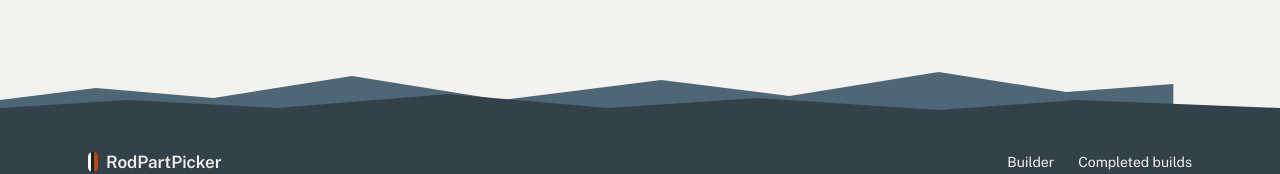
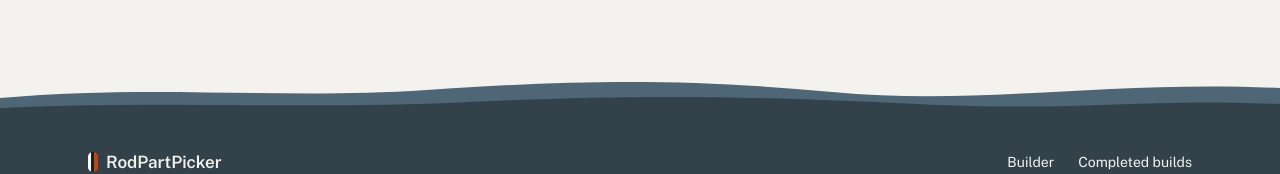
Before and after one commit to Alchabom/RodPartPicker, a React (Vite) app: page /builds in a window 1280 px wide. Shown: the part 557-731 px from the top of the page. Built offline with nearby package versions, Linux system fonts and the light colour scheme; no server answers.

Commit message:
fix(web): smooth footer ridge to full width and let the hero fill tall screens
Co-Authored-By: Claude Opus 5.5 <noreply@anthropic.com>

```diff
--- a/src/components/shop/SiteFooter.tsx
+++ b/src/components/shop/SiteFooter.tsx
@@ -14,11 +14,11 @@ export function SiteFooter() {
       >
         <path
           className="fill-haze-4"
-          d="M0 48V30l90-12 110 10 130-22 140 24 150-20 120 16 140-24 120 20 100-8v34z"
+          d="M0 48V28C150 14 260 30 400 20S640 8 780 22S1040 10 1200 18V48Z"
         />
         <path
           className="fill-haze-5"
-          d="M0 48V38l120-8 140 8 160-14 150 14 140-10 170 12 130-10 190 8v20z"
+          d="M0 48V38C140 30 280 40 440 32S700 26 860 34S1060 28 1200 34V48Z"
         />
       </svg>
       <div className="bg-haze-5 py-8 text-stone-page">
--- a/src/features/home/components/HomePage.tsx
+++ b/src/features/home/components/HomePage.tsx
@@ -9,8 +9,8 @@ import { SampleRig } from './SampleRig'
 export function HomePage() {
   return (
     <main className="flex flex-1 flex-col">
-      {/* Fills the first screen under the 56px header, up to 760px */}
-      <section className="relative flex min-h-[min(calc(100svh-56px),760px)] flex-col">
+      {/* Fills the first screen under the 56px header, up to 960px */}
+      <section className="relative flex min-h-[min(calc(100svh-56px),960px)] flex-col">
         <RidgeScene />
         <Container className="relative flex flex-1 flex-col gap-10">
           <div className="max-w-[600px] pt-10 md:pt-14">
@@ -25,7 +25,7 @@ export function HomePage() {
               <Button asChild size="lg">
                 <Link to="/builder">Start a build</Link>
               </Button>
-              <Button asChild variant="link" className="px-0 text-[15px]">
+              <Button asChild variant="link" size="lg">
                 <Link to="/builds">See completed builds</Link>
               </Button>
             </div>
```
